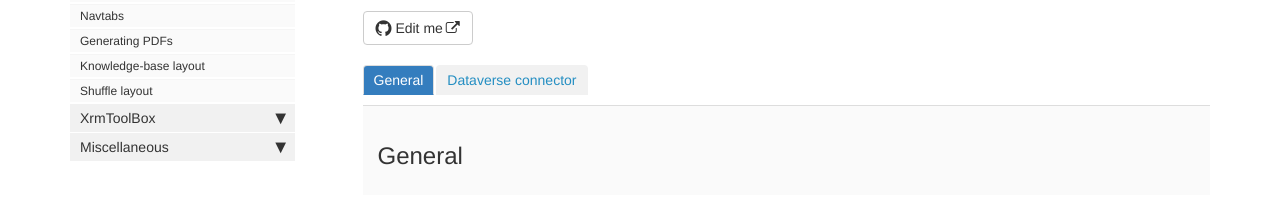
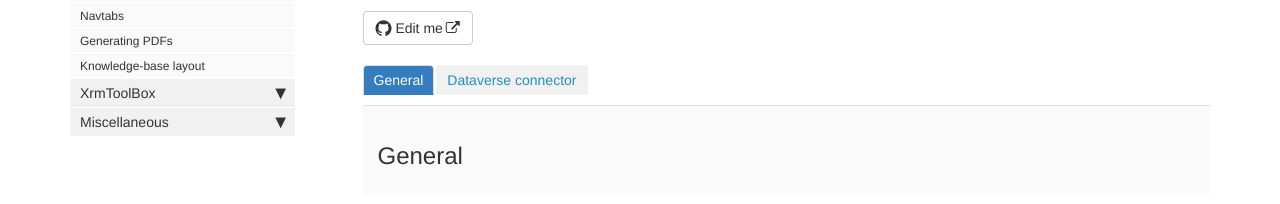
Before and after one commit to gedeontofidji/Documentation, a Jekyll site: the page built from index.md, in a window 1280 px wide. Shown: the part 205-409 px from the top of the page. Built offline with Jekyll 4.4.1, drawn with Linux system fonts in a browser that asks for light colours; comment, search, counter and statistics services are not loaded.

Commit message:
Update mydoc_sidebar.yml

```diff
--- a/_data/sidebars/mydoc_sidebar.yml
+++ b/_data/sidebars/mydoc_sidebar.yml
@@ -34,10 +34,6 @@ entries:
       url: /mydoc_kb_layout.html
       output: web, pdf
 
-    - title: Shuffle layout
-      url: /mydoc_shuffle.html
-      output: web, pdf
-
   - title: XrmToolBox
     output: web, pdf
     folderitems:
```
